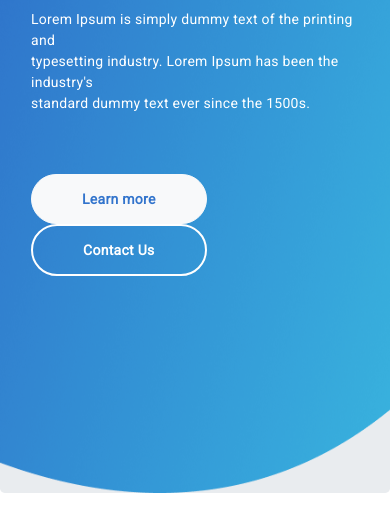
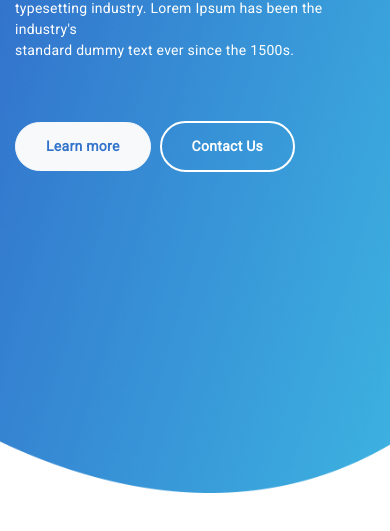
Before and after one commit to Aryaashari/pyp-tugas1.github.io, a plain HTML site: page index.html in a window 390 px wide. Shown: the part 307-838 px from the top of the page. Drawn offline with Linux system fonts and the light colour scheme.

Commit message:
mengubah isi file

```diff
--- a/css/style.css
+++ b/css/style.css
@@ -26,8 +26,8 @@
     width: 120px;
 }
 
-/* Jumbotron */
-.jumbotron {
+/* hero */
+.hero {
     background-image: url("../image/bg-vector.png");
     background-repeat: no-repeat;
     height: 900px;
@@ -83,11 +83,13 @@
 
 /* Handphone */
 @media (max-width: 992px) {
-    /* Jumbotron */
-    .jumbotron {
+    /* hero */
+    .hero {
+        position: absolute;
         height: 800px;
+        width: 100%;
         background-size: 200% 800px;
-        background-position-x: -200px !important;
+        background-position-x: -150px !important;
     }
 
     .content .display-4 {
@@ -105,9 +107,9 @@
     }
 
     .content .tombol {
+        padding: 13px 30px;
+        display: inline-block;
         font-size: 14px;
-        line-height: 16px;
-        display: inline-block;
     }
 
  }
--- a/index.html
+++ b/index.html
@@ -30,7 +30,7 @@
     <!-- End Navbar -->
 
     <!-- Start Jumbotron -->
-    <div class="jumbotron">
+    <div class="hero">
         <div class="container">
             <div class="row content">
                 <div class="col-lg-8">
```
